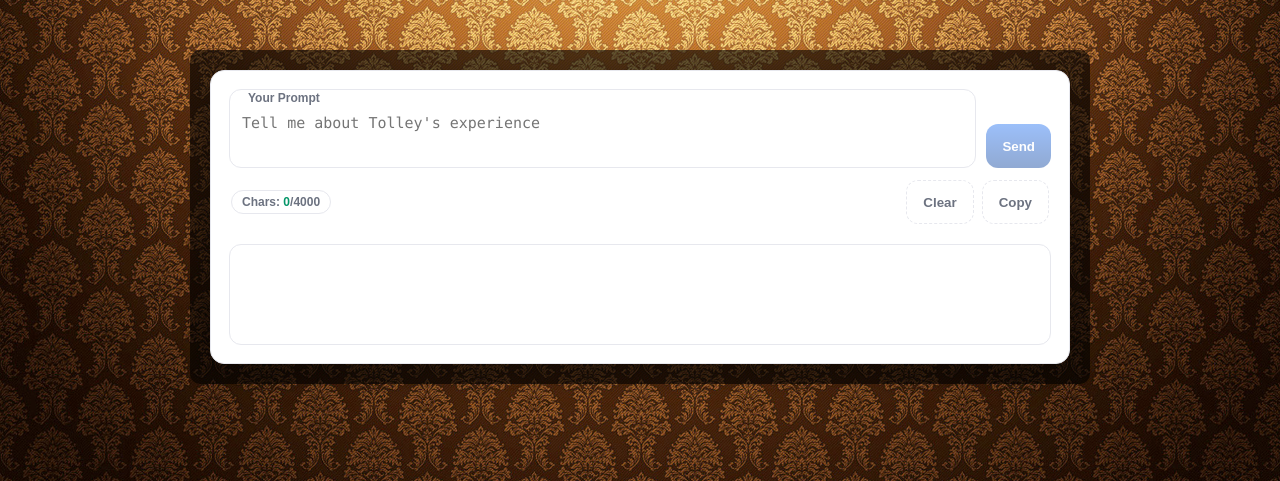
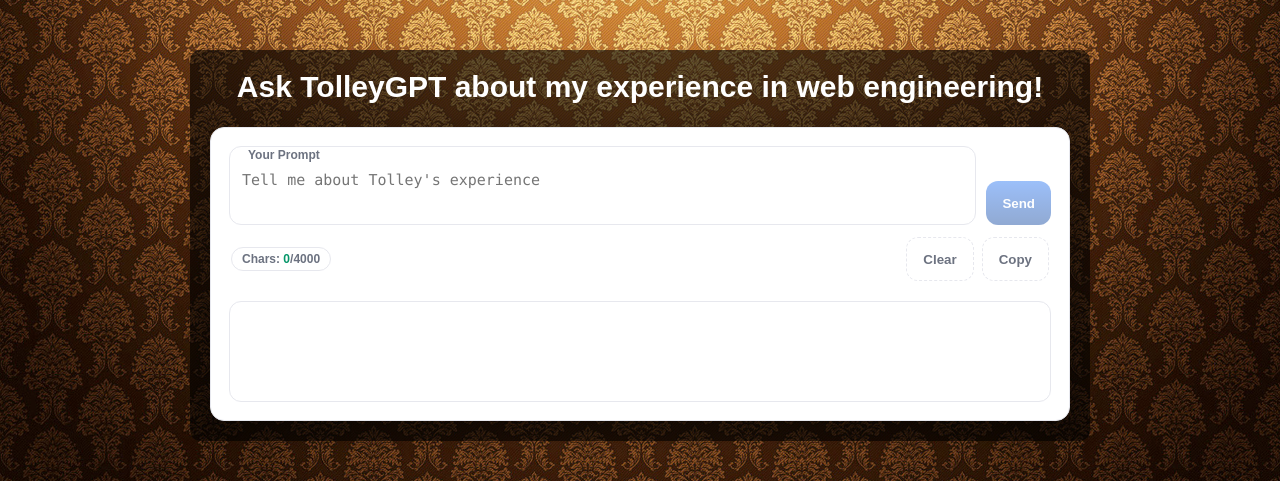
Before and after one commit to tolley/tolleygpt, a PHP site: page /tolleygpt.php in a window 1280 px wide. Shown: the part 83-564 px from the top of the page. Run offline with PHP 8.4, Linux system fonts and the light colour scheme.

Commit message:
Altered the UI to add a header above the prompt box

```diff
--- a/src/tolleygpt.php
+++ b/src/tolleygpt.php
@@ -14,8 +14,9 @@
         tolleycoder.com!
     </header>
 
-
     <div class="content">
+        <h2>Ask TolleyGPT about my experience in web engineering!</h2>
+        <br />
         <span id="gpt_ui">
             <section class="card" aria-label="Prompt composer">
                 <div class="prompt-row">
```
